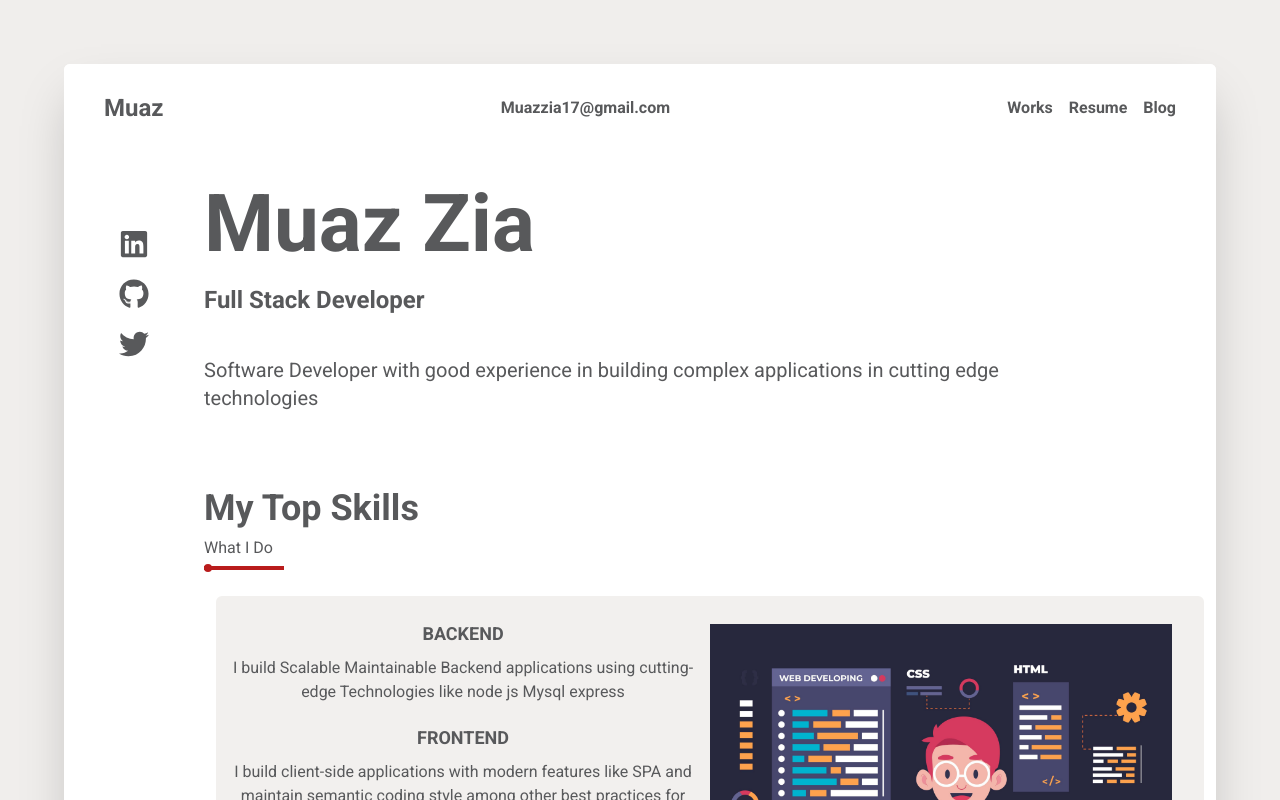
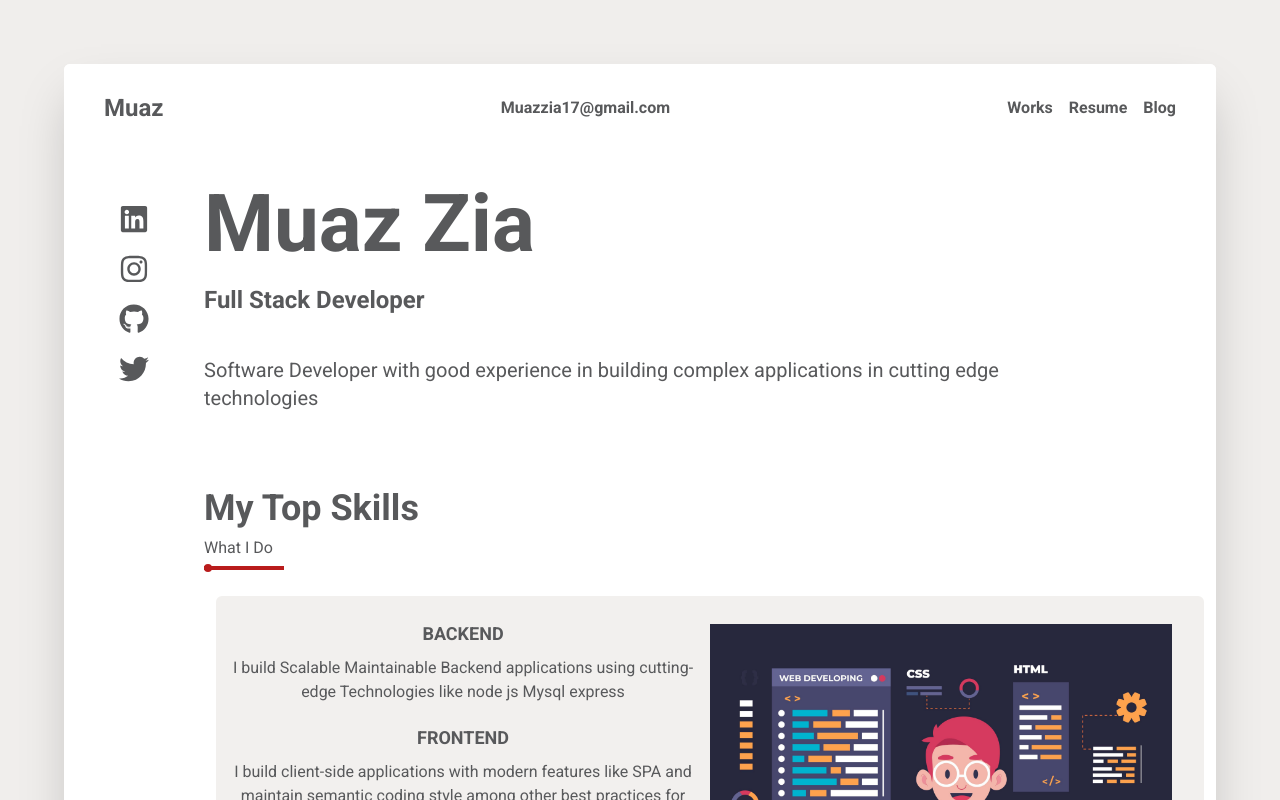
Before and after one commit to Muazzia/portfolio, a React (Vite) app: page / in a window 1280 px wide. Shown: the top 800 px of the page. Built offline with nearby package versions, Linux system fonts and the light colour scheme.

Commit message:
added insta in left bar

```diff
--- a/src/components/LeftBar.tsx
+++ b/src/components/LeftBar.tsx
@@ -1,4 +1,4 @@
-import { FaLinkedin } from "react-icons/fa";
+import { FaInstagram, FaLinkedin } from "react-icons/fa";
 import { FaGithub } from "react-icons/fa";
 import { FaTwitter } from "react-icons/fa";
 
@@ -13,6 +13,13 @@ const LeftBar = () => {
       >
         <FaLinkedin className="group-hover:scale-105" size={"30px"} />
       </a>
+      <a
+        href="https://www.instagram.com/muaz_zia17/"
+        target="_blank"
+        className="group"
+      >
+        <FaInstagram size={"30px"} className="group-hover:scale-105" />
+      </a>
       <a href="https://github.com/muazzia" target="_blank" className="group">
         <FaGithub size={"30px"} className="group-hover:scale-105" />
       </a>
```
